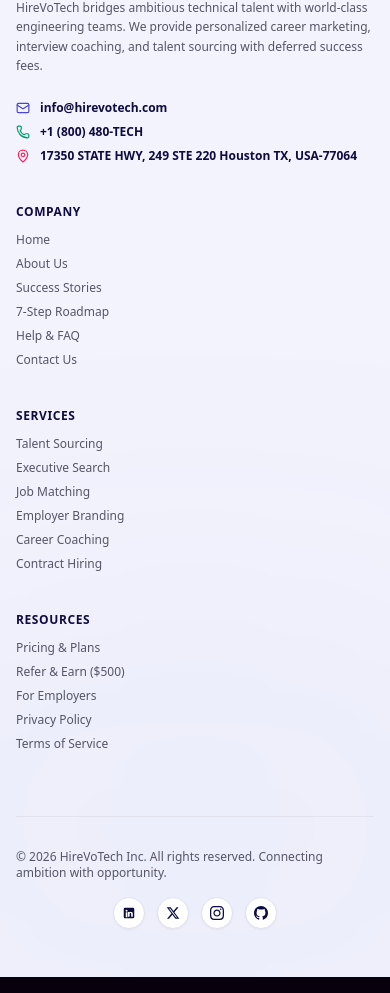
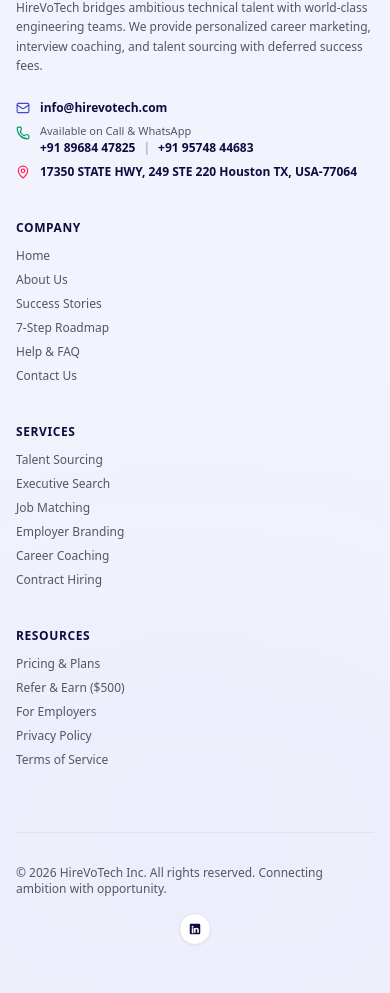
Before and after one commit to MrSanito/HireVoTech, a Next.js app: page /faq in a window 390 px wide. Shown: the part 3154-4147 px from the top of the page. Built offline with nearby package versions, Linux system fonts and the light colour scheme.

Commit message:
feat: update phone numbers (+91 for call/whatsapp) and retain only LinkedIn across site

```diff
--- a/app/components/Footer.tsx
+++ b/app/components/Footer.tsx
@@ -11,7 +11,7 @@
   Phone,
   MapPin
 } from "lucide-react";
-import { LinkedinIcon, TwitterIcon, InstagramIcon, GithubIcon } from "./SocialIcons";
+import { LinkedinIcon } from "./SocialIcons";
 
 export default function Footer() {
   const [email, setEmail] = useState("");
@@ -99,12 +99,19 @@
                 <Mail size={14} className="text-[#4846D4]" />
                 <a href="mailto:info@hirevotech.com" className="hover:text-[#4846D4] transition-colors">info@hirevotech.com</a>
               </div>
-              <div className="flex items-center gap-2.5">
-                <Phone size={14} className="text-emerald-600" />
-                <span>+1 (800) 480-TECH</span>
+              <div className="flex items-start gap-2.5">
+                <Phone size={14} className="text-emerald-600 mt-0.5 flex-shrink-0" />
+                <div className="space-y-0.5">
+                  <div className="text-[11px] text-[#555566] font-medium">Available on Call & WhatsApp</div>
+                  <div className="flex flex-wrap items-center gap-x-2 gap-y-0.5">
+                    <a href="tel:+918968447825" className="hover:text-[#4846D4] transition-colors font-semibold">+91 89684 47825</a>
+                    <span className="text-[#555566]/40">|</span>
+                    <a href="tel:+919574844683" className="hover:text-[#4846D4] transition-colors font-semibold">+91 95748 44683</a>
+                  </div>
+                </div>
               </div>
               <div className="flex items-center gap-2.5">
-                <MapPin size={14} className="text-rose-500" />
+                <MapPin size={14} className="text-rose-500 flex-shrink-0" />
                 <span>17350 STATE HWY, 249 STE 220 Houston TX, USA-77064</span>
               </div>
             </div>
@@ -165,15 +172,6 @@
             >
               <LinkedinIcon size={14} />
             </a>
-            <a href="#" className="w-8 h-8 rounded-full bg-white border border-[#E1E2EE] hover:bg-[#4846D4] hover:border-[#4846D4] text-[#0D0C41] hover:text-white flex items-center justify-center transition-all shadow-xs" aria-label="Twitter">
-              <TwitterIcon size={14} />
-            </a>
-            <a href="#" className="w-8 h-8 rounded-full bg-white border border-[#E1E2EE] hover:bg-[#4846D4] hover:border-[#4846D4] text-[#0D0C41] hover:text-white flex items-center justify-center transition-all shadow-xs" aria-label="Instagram">
-              <InstagramIcon size={14} />
-            </a>
-            <a href="#" className="w-8 h-8 rounded-full bg-white border border-[#E1E2EE] hover:bg-[#4846D4] hover:border-[#4846D4] text-[#0D0C41] hover:text-white flex items-center justify-center transition-all shadow-xs" aria-label="GitHub">
-              <GithubIcon size={14} />
-            </a>
           </div>
         </div>
       </div>
--- a/app/components/Navbar.tsx
+++ b/app/components/Navbar.tsx
@@ -19,7 +19,7 @@
   HelpCircle,
   Award
 } from "lucide-react";
-import { LinkedinIcon, TwitterIcon, InstagramIcon } from "./SocialIcons";
+import { LinkedinIcon } from "./SocialIcons";
 
 interface NavbarProps {
   scrolled?: boolean;
@@ -441,12 +441,18 @@
                   <Mail size={14} className="text-[#4846D4]" />
                   <span>support@hirevotech.com</span>
                 </div>
-                <div className="flex items-center gap-2.5">
-                  <Phone size={14} className="text-emerald-600" />
-                  <span>+1 (800) 480-TECH</span>
+                <div className="flex items-start gap-2.5">
+                  <Phone size={14} className="text-emerald-600 mt-0.5 flex-shrink-0" />
+                  <div className="space-y-0.5">
+                    <div className="text-[11px] font-semibold text-[#0D0C41]">Call & WhatsApp (Available on Both)</div>
+                    <div className="flex flex-col gap-0.5">
+                      <a href="tel:+918968447825" className="hover:text-[#4846D4] transition-colors font-medium">+91 89684 47825</a>
+                      <a href="tel:+919574844683" className="hover:text-[#4846D4] transition-colors font-medium">+91 95748 44683</a>
+                    </div>
+                  </div>
                 </div>
                 <div className="flex items-center gap-2.5">
-                  <MapPin size={14} className="text-rose-500" />
+                  <MapPin size={14} className="text-rose-500 flex-shrink-0" />
                   <span>17350 STATE HWY, 249 STE 220 Houston TX, USA-77064</span>
                 </div>
               </div>
@@ -462,12 +468,6 @@
                 >
                   <LinkedinIcon size={14} />
                 </a>
-                <a href="#" className="w-9 h-9 rounded-full bg-[#F2F3FC] hover:bg-[#4846D4] text-[#0D0C41] hover:text-white flex items-center justify-center transition-colors">
-                  <TwitterIcon size={14} />
-                </a>
-                <a href="#" className="w-9 h-9 rounded-full bg-[#F2F3FC] hover:bg-[#4846D4] text-[#0D0C41] hover:text-white flex items-center justify-center transition-colors">
-                  <InstagramIcon size={14} />
-                </a>
               </div>
             </div>
           </div>
--- a/app/components/TeamSection.tsx
+++ b/app/components/TeamSection.tsx
@@ -3,7 +3,7 @@
 import React from "react";
 import Link from "next/link";
 import { Users, Mail, ArrowUpRight } from "lucide-react";
-import { LinkedinIcon, TwitterIcon } from "./SocialIcons";
+import { LinkedinIcon } from "./SocialIcons";
 
 const teamMembers = [
   {
@@ -13,7 +13,6 @@
     image: "/images/team-1.jpg",
     bio: "Specializing in full-stack, DevOps, and cloud systems placements across Silicon Valley and European tech hubs.",
     linkedin: "https://www.linkedin.com/company/hirevotechllc/",
-    twitter: "#",
     email: "emily@hirevotech.com"
   },
   {
@@ -23,7 +22,6 @@
     image: "/images/team-2.jpg",
     bio: "Ex-Google talent architect with 10+ years placing CTOs, Principal Architects, and Engineering Directors.",
     linkedin: "https://www.linkedin.com/company/hirevotechllc/",
-    twitter: "#",
     email: "jason@hirevotech.com"
   },
   {
@@ -33,7 +31,6 @@
     image: "/images/team-3.jpg",
     bio: "Certified interview coach who has guided 400+ candidates through FAANG and high-growth startup hiring loops.",
     linkedin: "https://www.linkedin.com/company/hirevotechllc/",
-    twitter: "#",
     email: "amira@hirevotech.com"
   }
 ];
@@ -111,13 +108,6 @@
                     <LinkedinIcon size={14} />
                   </a>
                   <a
-                    href={member.twitter}
-                    className="w-8 h-8 rounded-full bg-[#F2F3FC] hover:bg-[#4846D4] text-[#0D0C41] hover:text-white flex items-center justify-center transition-colors cursor-pointer"
-                    aria-label="Twitter"
-                  >
-                    <TwitterIcon size={14} />
-                  </a>
-                  <a
                     href={`mailto:${member.email}`}
                     className="w-8 h-8 rounded-full bg-[#F2F3FC] hover:bg-[#4846D4] text-[#0D0C41] hover:text-white flex items-center justify-center transition-colors cursor-pointer"
                     aria-label="Email"
--- a/app/contact/page.tsx
+++ b/app/contact/page.tsx
@@ -82,8 +82,17 @@
                     <Phone size={18} />
                   </div>
                   <div>
-                    <h4 className="text-xs font-bold uppercase tracking-wider text-[#0D0C41]">Phone / WhatsApp</h4>
-                    <p className="text-xs text-[#555566] mt-1">+1 (800) 480-TECH &nbsp;|&nbsp; +91 95748 44683</p>
+                    <h4 className="text-xs font-bold uppercase tracking-wider text-[#0D0C41]">Call & WhatsApp (Available on Both)</h4>
+                    <p className="text-xs text-[#555566] mt-0.5 mb-1.5">Direct advisory and candidate support line</p>
+                    <div className="flex flex-wrap items-center gap-x-3 gap-y-1">
+                      <a href="tel:+918968447825" className="text-xs text-[#0D0C41] font-bold hover:text-[#4846D4] transition-colors">
+                        +91 89684 47825
+                      </a>
+                      <span className="text-[#555566]/40">|</span>
+                      <a href="tel:+919574844683" className="text-xs text-[#0D0C41] font-bold hover:text-[#4846D4] transition-colors">
+                        +91 95748 44683
+                      </a>
+                    </div>
                   </div>
                 </div>
 
```
